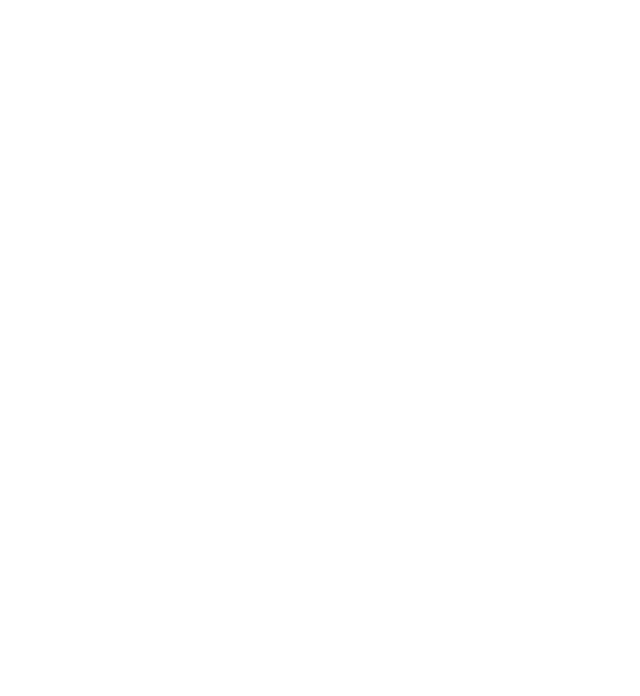
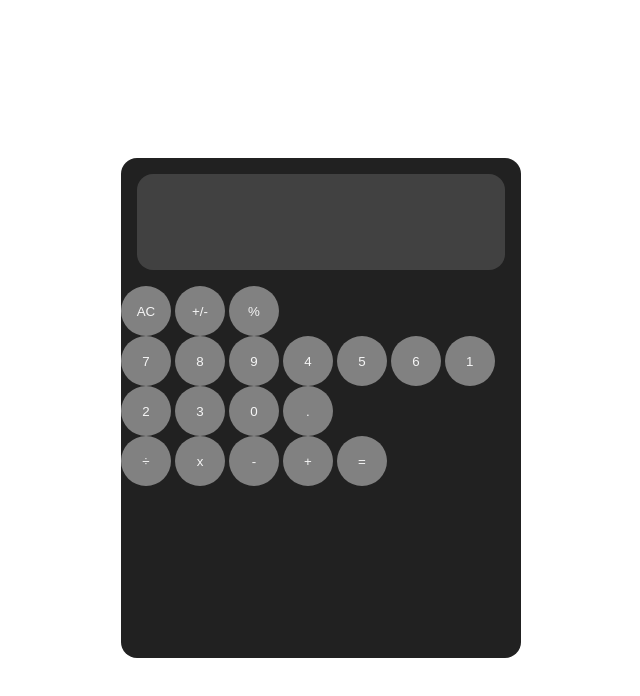
Before and after one commit to rsb-glitch-404/calculator, a plain HTML site: page index.html in a window 1280 px wide. Shown: the whole page, without its empty margins (319-959 px from the left). Drawn offline with Linux system fonts and the light colour scheme.

Commit message:
added the numbers and the colourscheme

```diff
--- a/index.html
+++ b/index.html
@@ -7,9 +7,39 @@
     </head>
 
     <body>
+        <div class = "main">
+            <div class = "display"></div>
+            <div class = "container">
+                <div class = "leftbox">
+                    <div class = "settings">
+                       <button class = "settingsButtons" id = "clear">AC</button>
+                       <button class = "settingsButtons" id = "sign">+/-</button>
+                       <button class = "settingsButtons" id = "percentage">%</button>
+                    </div>
 
-        <div class = "container">
+                    <div class = "numpad">
+                        <button class = "numbers" id = "seven">7</button>
+                        <button class = "numbers" id = "eight">8</button>
+                        <button class = "numbers" id = "nine">9</button>
+                        <button class = "numbers" id = "four">4</button>
+                        <button class = "numbers" id = "five">5</button>
+                        <button class = "numbers" id = "six">6</button>
+                        <button class = "numbers" id = "one">1</button>
+                        <button class = "numbers" id = "two">2</button>
+                        <button class = "numbers" id = "three">3</button>
+                        <button class = "numbers" id = "zero">0</button>
+                        <button class = "numbers" id = "decimal">.</button>
+                    </div>
+                </div>
+                <div class = operations>
+                    <button class = operationsButtons id = "division">÷</button>
+                    <button class = operationsButtons id = "multiplication">x</button>
+                    <button class = operationsButtons id = "minus">-</button>
+                    <button class = operationsButtons id = "plus">+</button>
+                    <button class = operationsButtons id = "equals">=</button>
 
+                </div>
+            </div>
         </div>
 
         <script src = "calc-script.js"></script>
--- a/styles.css
+++ b/styles.css
@@ -0,0 +1,34 @@
+body {
+    font-family: 'Quicksand', 'Roboto', sans-serif;
+    height: 100vh;
+    display: flex;
+    justify-content: center;
+    align-items: center;
+}
+
+.main {
+    background-color: #212121;
+    color: white;
+    height: 500px;
+    width: 400px;
+    border-radius: 1rem;
+    display: flex;
+    flex-direction: column;
+}
+
+.display {
+    background-color: #414141;
+    height: 2rem;
+    border-radius: 1rem;
+    padding: 2rem;
+    margin: 1rem;
+}
+
+button {
+    background-color: #818181;
+    color: whitesmoke;
+    border: 0px;
+    border-radius: 100%;
+    height: 50px;
+    width: 50px;
+}
```
